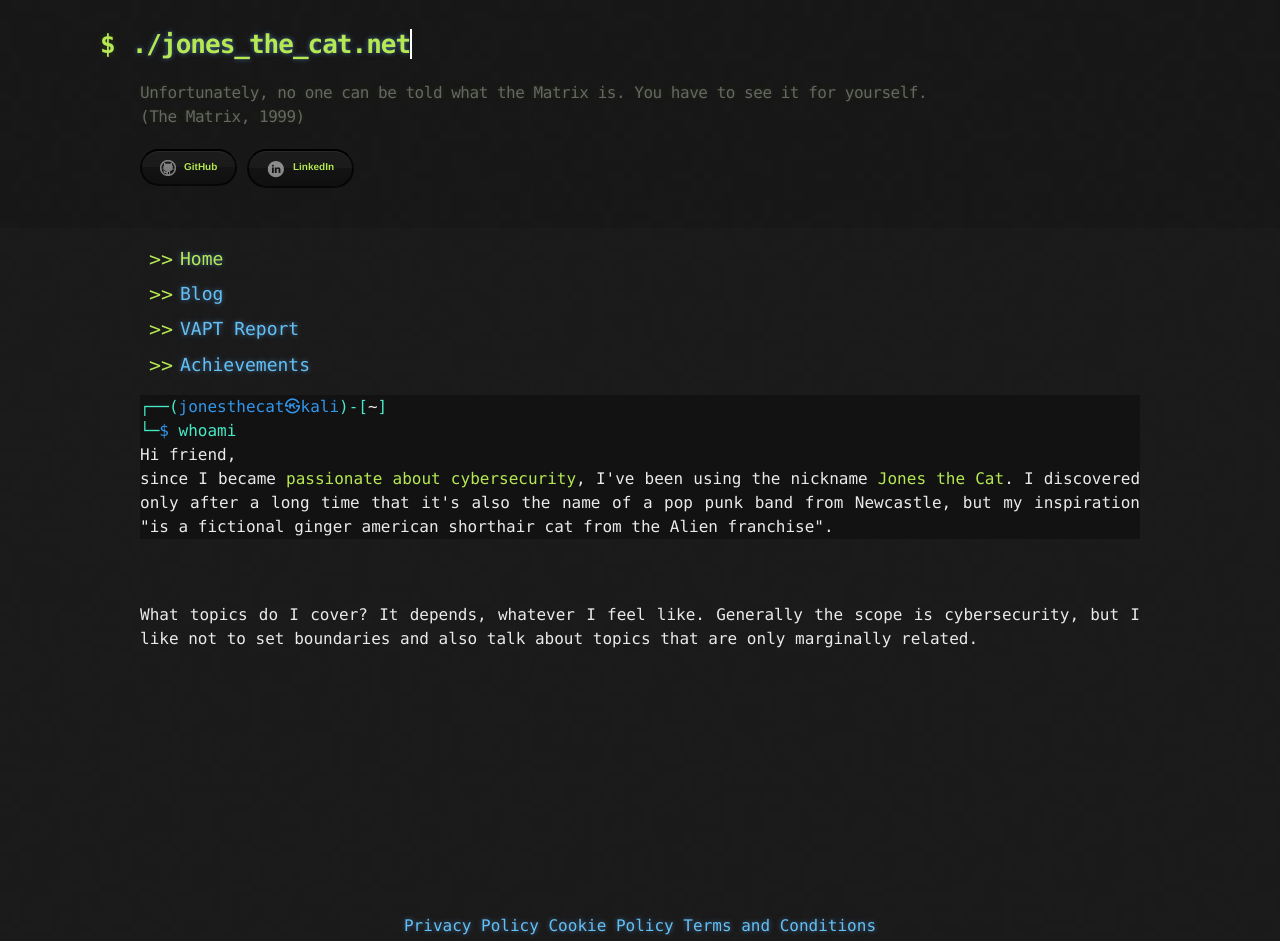
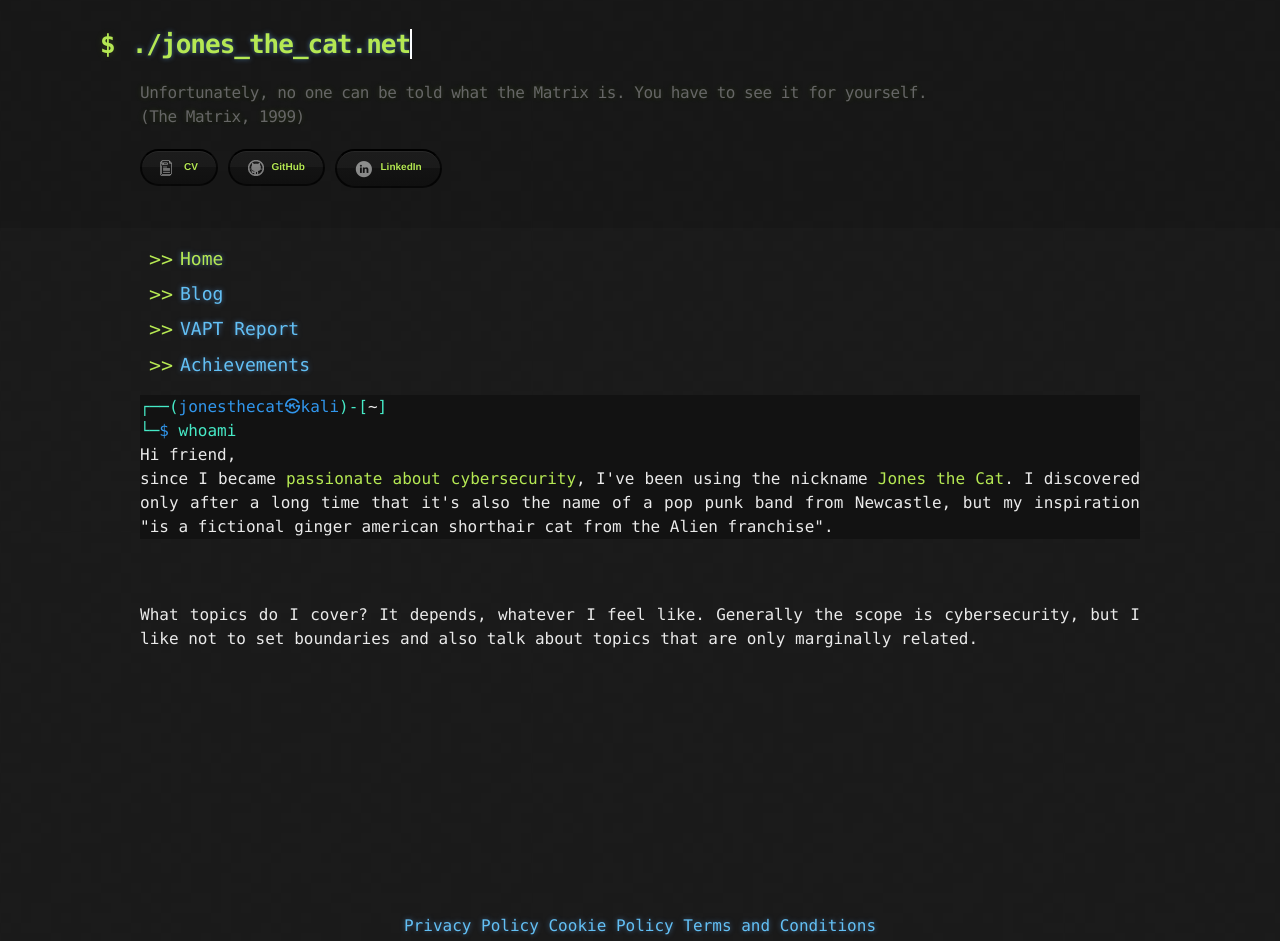
Before and after one commit to dennyverduchi/dennyverduchi.github.io, a Jekyll site: the page built from index.md, in a window 1280 px wide. Built offline with Jekyll 4.4.1, drawn with Linux system fonts in a browser that asks for light colours.

Commit message:
cv download update

```diff
--- a/_config.yml
+++ b/_config.yml
@@ -6,13 +6,6 @@ show_downloads: true
 google_analytics:
 theme: jekyll-theme-hacker
 
+cv: /assets/pdf/cv_012025_en.pdf
 github: https://github.com/dennyverduchi
-
 linkedin: https://www.linkedin.com/in/denny-verduchi-a446401a4/
-
-blog:
-  How to earn your OSCP certification (2024): /pages/blog/earn-oscp/earn-oscp-home
-  First considerations: /pages/blog/earn-oscp/first-considerations
-  Review Your Note-Taking Method: /pages/blog/earn-oscp/note-taking-method
-
-achievements: /pages/achievements
--- a/_layouts/default.html
+++ b/_layouts/default.html
@@ -50,9 +50,9 @@
 
       <section id="downloads">
         {% if site.show_downloads %}
-          <!-- <a href="{{ site.cv }}" class="btn btn-doc" target="_blank" title="download_curriculum">
-            <span class="doc-icon"></span>Download CV
-          </a> -->
+          <a href="{{ site.cv }}" class="btn btn-doc" title="download_curriculum" target="_blank">
+            <span class="doc-icon"></span>CV
+          </a>
           <a href="{{ site.github }}" class="btn btn-git" target="_blank" title="link_github">
             <span class="git-icon"></span>GitHub
           </a>
--- a/_sass/jekyll-theme-hacker.scss
+++ b/_sass/jekyll-theme-hacker.scss
@@ -314,6 +314,14 @@ hr {
   background: rgba(49, 150, 236, 0.4);
 }
 
+.btn .doc-icon {
+  display: inline-block;
+  width: 16px;
+  height: 16px;
+  margin: 1px 8px 0 0;
+  float: left;
+}
+
 .btn .git-icon {
   display: inline-block;
   width: 16px;
@@ -330,14 +338,19 @@ hr {
   float: left;
 }
 
+.btn-doc .doc-icon {
+  opacity: 0.6;
+  background: url("/assets/images/inverti.png") 0 0 no-repeat;
+}
+
 .btn-git .git-icon {
   opacity: 0.6;
-  background: url("../images/blacktocat.png") 0 0 no-repeat;
+  background: url("/assets/images/blacktocat.png") 0 0 no-repeat;
 }
 
 .btn-linkedin .linkedin-icon {
   opacity: 0.6;
-  background: url("../images/linkedin.png") 0 0 no-repeat;
+  background: url("/assets/images/linkedin.png") 0 0 no-repeat;
 }
 
 #scroll-top-button {
```
Also changed, not shown: assets/images/inverti.png (added), 3 other files.
